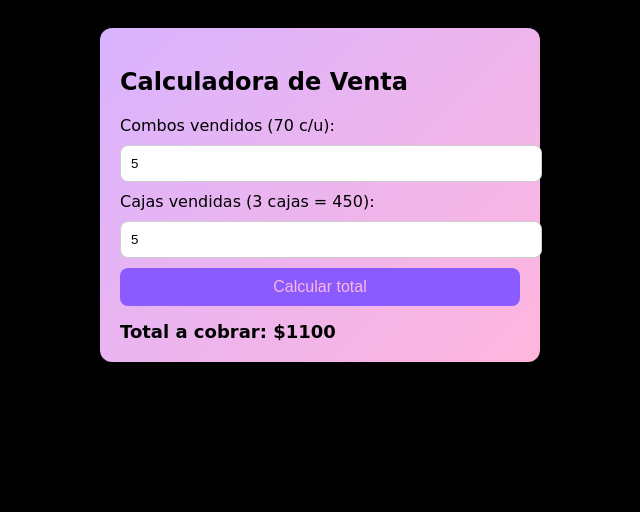
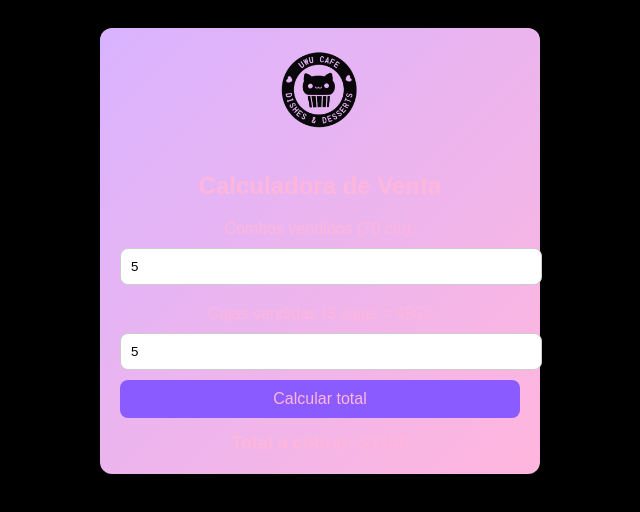
Before and after one commit to uwucafedx/ventacombos, a plain HTML site: page index.html in a window 1280 px wide. Both pictures are taken after typing "5", "5" into the empty fields and a click on the button "Calcular total". Shown: the whole page, without its empty margins (320-960 px from the left). Drawn offline with Linux system fonts and the light colour scheme.

Commit message:
Update index.html

```diff
--- a/index.html
+++ b/index.html
@@ -4,11 +4,13 @@
     <meta charset="UTF-8">
     <meta name="viewport" content="width=device-width, initial-scale=1.0">
     <title>Calculadora de Combos y Cajas</title>
+
     <style>
         body {
-            font-family: 'Rock Jack Writing', cursive;
+            font-family: Arial, sans-serif;
             background: #000000;
             padding: 20px;
+            color: #ffb6dd;
         }
         .card {
             background: linear-gradient(135deg, #d9b3ff, #ffb6dd);
@@ -17,6 +19,7 @@
             box-shadow: 0 2px 6px rgba(0,0,0,0.15);
             max-width: 400px;
             margin: auto;
+            text-align: center;
         }
         input {
             width: 100%;
@@ -43,16 +46,25 @@
             font-weight: bold;
             font-size: 18px;
         }
+        label {
+            display: block;
+            margin-top: 10px;
+        }
+        .logo {
+            width: 120px;
+            margin-bottom: 15px;
+        }
     </style>
 </head>
 <body>
     <div class="card">
+        <img src="logo.png" alt="Logo" class="logo">
         <h2>Calculadora de Venta</h2>
         <label>Combos vendidos (70 c/u):</label>
         <input type="number" id="combos" placeholder="Cantidad de combos">
 
         <label>Cajas vendidas (3 cajas = 450):</label>
-        <input type="number" id="cajas" placeholder="Cantidad de cajas (multiplo de 3)">
+        <input type="number" id="cajas" placeholder="Cantidad de cajas (múltiplo de 3)">
 
         <button onclick="calcular()">Calcular total</button>
 
@@ -61,13 +73,13 @@
 
     <script>
         function calcular() {
-            let combos = parseInt(document.getElementById('combos').value) || 0;
-            let cajas = parseInt(document.getElementById('cajas').value) || 0;
+            const combos = parseInt(document.getElementById('combos').value) || 0;
+            const cajas = parseInt(document.getElementById('cajas').value) || 0;
 
-            let totalCombos = combos * 70;
-            let totalCajas = (cajas / 3) * 450;
+            const totalCombos = combos * 70;
+            const totalCajas = (cajas / 3) * 450;
 
-            let total = totalCombos + totalCajas;
+            const total = totalCombos + totalCajas;
 
             document.getElementById('resultado').innerText =
                 `Total a cobrar: $${total}`;
```
